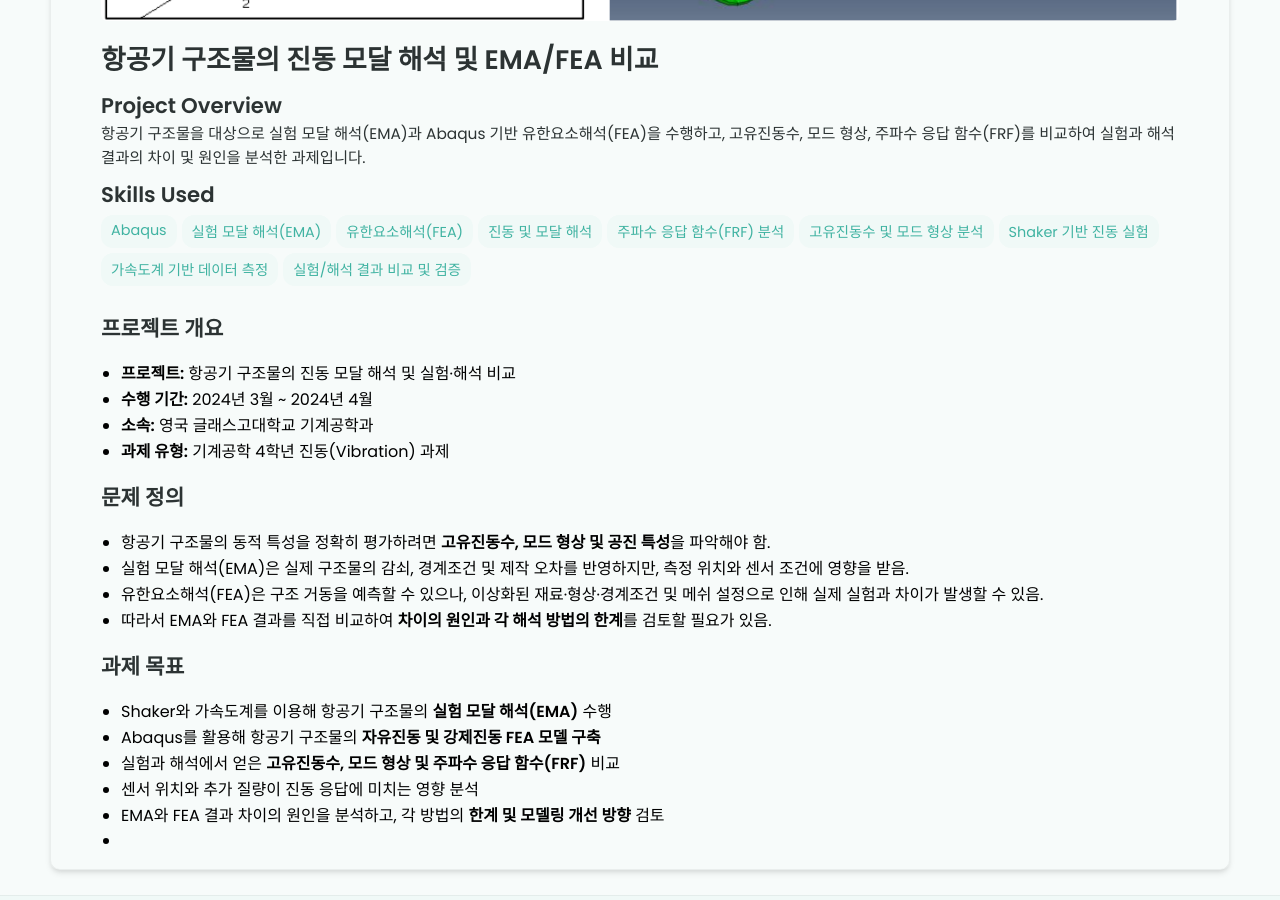
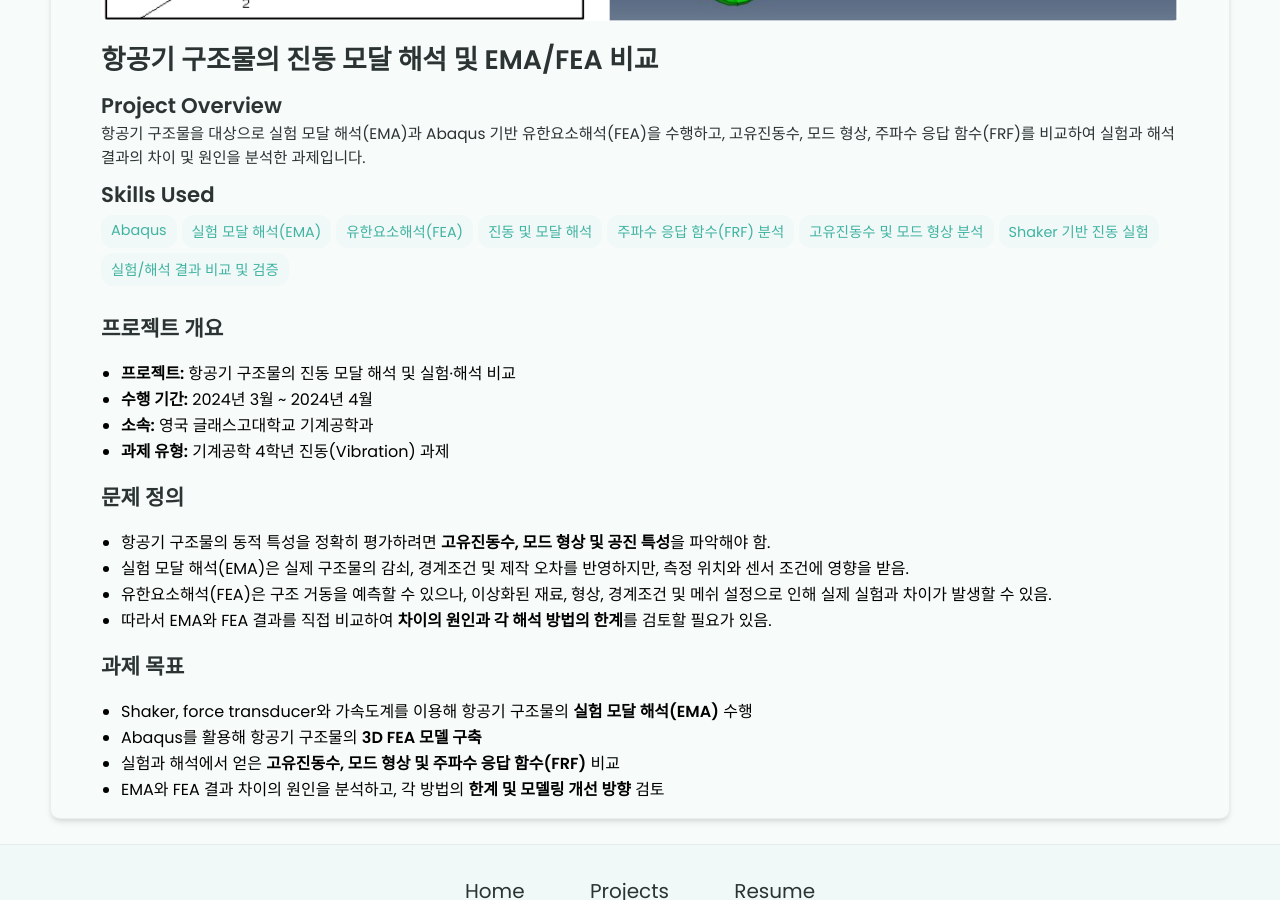
Before and after one commit to border3033/border3033.github.io, a Jekyll site: the page built from _projects/항공기 구조물 진동해석/index.md, in a window 1280 px wide and 900 px high, scrolled down 469 px. Built offline with Jekyll 4.4.1, drawn with Linux system fonts in a browser that asks for light colours.

Commit message:
Update index.md

```diff
--- a/_projects/항공기 구조물 진동해석/index.md
+++ b/_projects/항공기 구조물 진동해석/index.md
@@ -11,7 +11,6 @@ skills:
   - 주파수 응답 함수(FRF) 분석
   - 고유진동수 및 모드 형상 분석
   - Shaker 기반 진동 실험
-  - 가속도계 기반 데이터 측정
   - 실험/해석 결과 비교 및 검증
 
 main-image: /coverpage.png
@@ -29,14 +28,12 @@ main-image: /coverpage.png
 
 - 항공기 구조물의 동적 특성을 정확히 평가하려면 **고유진동수, 모드 형상 및 공진 특성**을 파악해야 함.
 - 실험 모달 해석(EMA)은 실제 구조물의 감쇠, 경계조건 및 제작 오차를 반영하지만, 측정 위치와 센서 조건에 영향을 받음.
-- 유한요소해석(FEA)은 구조 거동을 예측할 수 있으나, 이상화된 재료·형상·경계조건 및 메쉬 설정으로 인해 실제 실험과 차이가 발생할 수 있음.
+- 유한요소해석(FEA)은 구조 거동을 예측할 수 있으나, 이상화된 재료, 형상, 경계조건 및 메쉬 설정으로 인해 실제 실험과 차이가 발생할 수 있음.
 - 따라서 EMA와 FEA 결과를 직접 비교하여 **차이의 원인과 각 해석 방법의 한계**를 검토할 필요가 있음.
 
 ## 과제 목표
 
-- Shaker와 가속도계를 이용해 항공기 구조물의 **실험 모달 해석(EMA)** 수행
-- Abaqus를 활용해 항공기 구조물의 **자유진동 및 강제진동 FEA 모델 구축**
+- Shaker, force transducer와 가속도계를 이용해 항공기 구조물의 **실험 모달 해석(EMA)** 수행
+- Abaqus를 활용해 항공기 구조물의 **3D FEA 모델 구축**
 - 실험과 해석에서 얻은 **고유진동수, 모드 형상 및 주파수 응답 함수(FRF)** 비교
-- 센서 위치와 추가 질량이 진동 응답에 미치는 영향 분석
 - EMA와 FEA 결과 차이의 원인을 분석하고, 각 방법의 **한계 및 모델링 개선 방향** 검토
--
```
